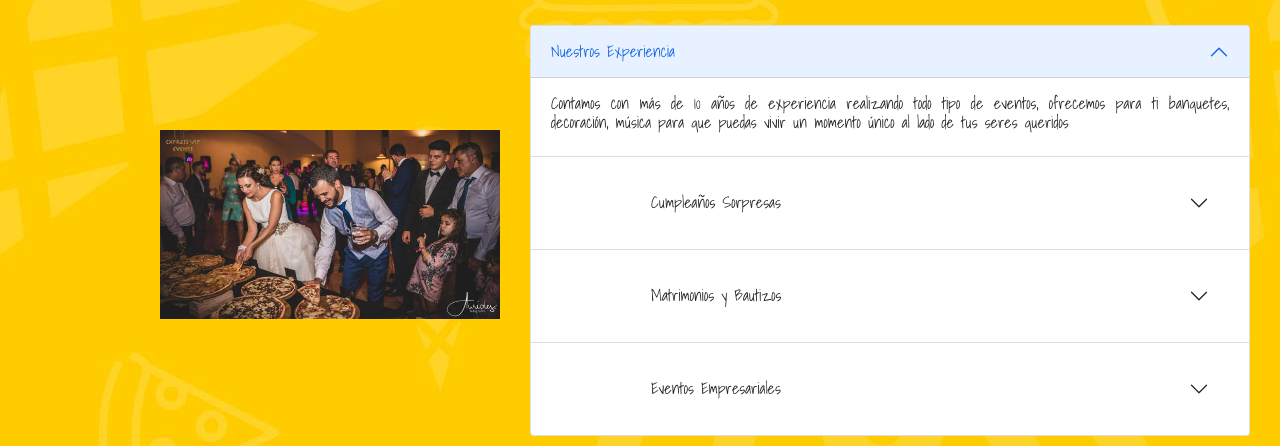
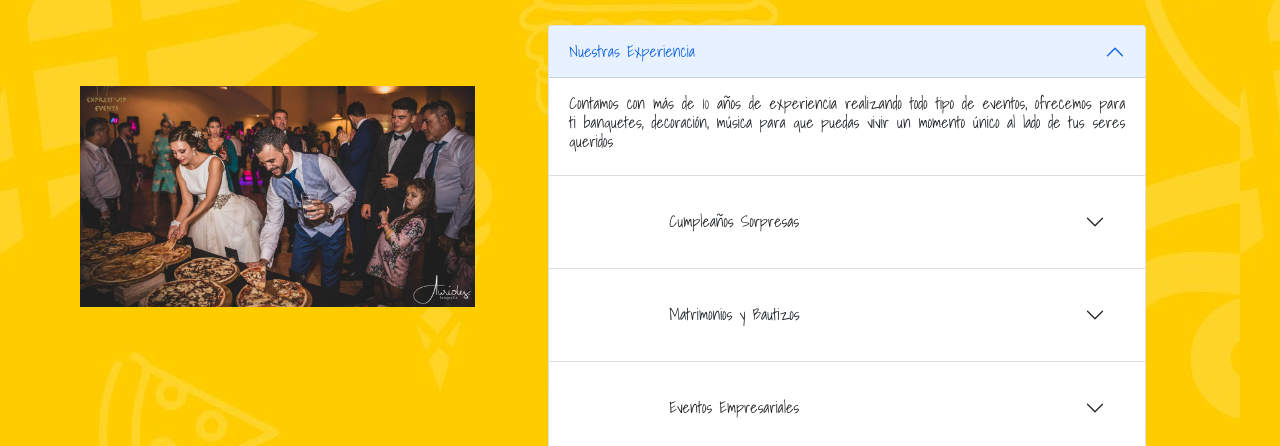
Before and after one commit to daniellopeznarv/misantojosv2, a website: page paginas/eventos.html in a window 1280 px wide. Shown: the part 373-819 px from the top of the page. Drawn offline with nearby package versions, Linux system fonts and the light colour scheme.

Commit message:
Actualice la pagina eventos, mediante la grilla, organice imagen y espacio

```diff
--- a/paginas/eventos.html
+++ b/paginas/eventos.html
@@ -65,14 +65,17 @@
 		<section class="main__comidas">
 			<h2>EVENTOS</h2>
 
-				<div class="flex_container">
-					<div><img class="imagen_eventos" src="../imagenes/eventos-pizzas.png" alt="Imagen de eventos"></div>
+				<div class="flex_container row-1">
+<div class="row">
+					<div class="col-lg-5 col-sm-12">
+            <img class="imagen_eventos" src="../imagenes/eventos-pizzas.png" alt="Imagen de eventos">
+          </div>
 
-          <div class="accordion " id="accordionPanelsStayOpenExample"> <!--Acordeon para los eventos-->
+          <div class="accordion col-lg-6 col-sm-12" id="accordionPanelsStayOpenExample"> <!--Acordeon para los eventos-->
             <div class="accordion-item ">
               <h5 class="accordion-header" id="panelsStayOpen-headingOne">
                 <button class="accordion-button" type="button" data-bs-toggle="collapse" data-bs-target="#panelsStayOpen-collapseOne" aria-expanded="true" aria-controls="panelsStayOpen-collapseOne">
-              Nuestros Experiencia
+              Nuestras Experiencia
                 </button>
               </h5>
               <div id="panelsStayOpen-collapseOne" class="accordion-collapse collapse show" aria-labelledby="panelsStayOpen-headingOne">
@@ -118,7 +121,7 @@
               </div>
             </div>
           </div>
-
+        </div>
 				</div>
 		</section>
 
--- a/scss/base/_pageventos.scss
+++ b/scss/base/_pageventos.scss
@@ -1,6 +1,6 @@
 .imagen_eventos {
-    width: 400px;
-    height: 400px;
-    margin-left: 100px;
-    padding: 30px;
+    width: 80%;
+    height: 80%;
+    margin-left: 50px;
+
 }
```
Also changed, not shown: css/main.css.
